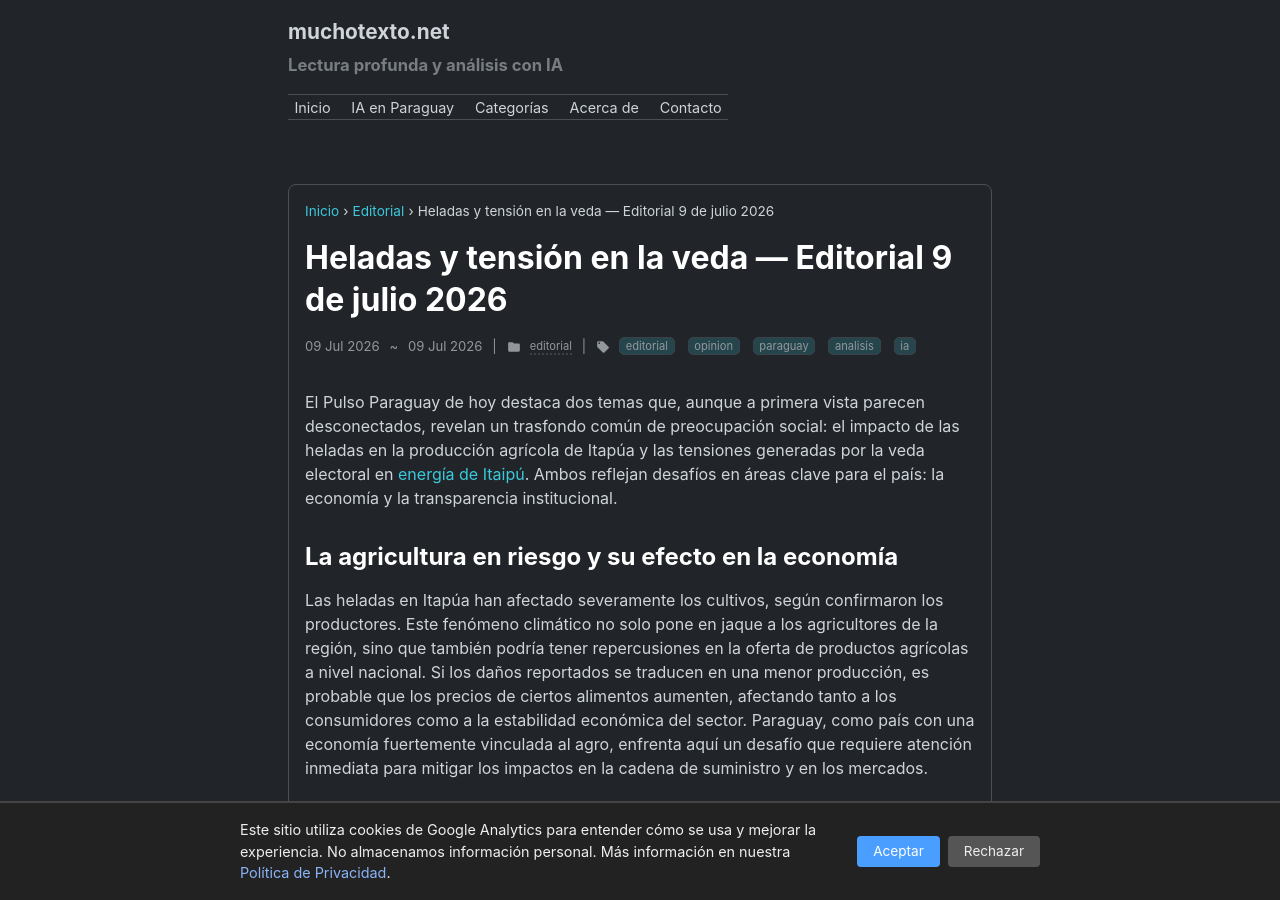
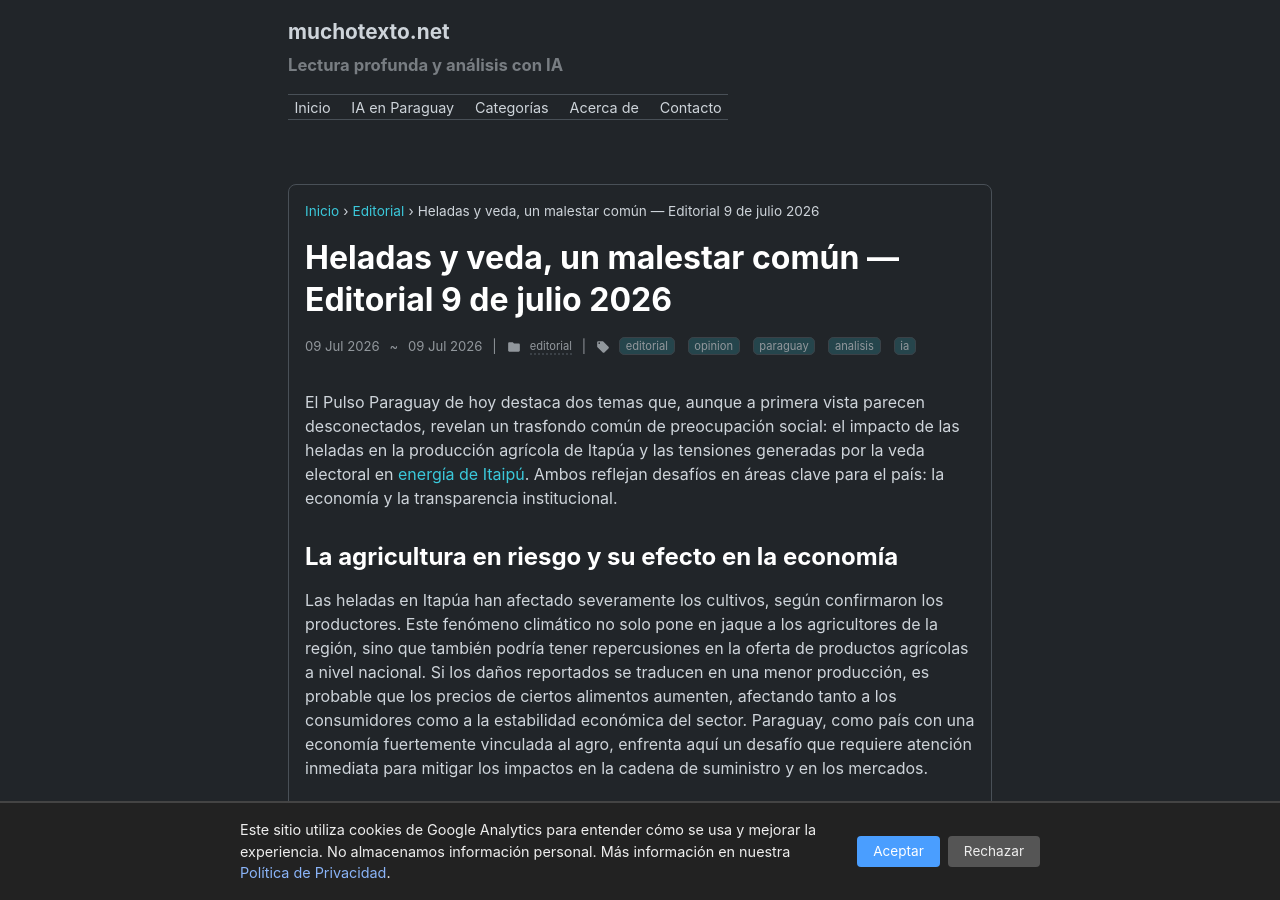
Before and after one commit to miravosqueinteresante/muchotexto.net, a Jekyll site: the page built from _posts/2026-07-09-impacto-de-las-heladas-y-tensiones-en-la-veda-electoral-editorial.md, in a window 1280 px wide and 900 px high. Built offline with Jekyll 4.4.1, drawn with Linux system fonts in a browser that asks for light colours; comment, search, counter and statistics services are not loaded; some of the changed text lies outside the part shown.

Commit message:
Fix editorial titles: sin repeticion de tension

```diff
--- a/_posts/2026-07-08-tensiones-politicas-y-sociales-en-paraguay-editorial-8-de-ju-editoria.md
+++ b/_posts/2026-07-08-tensiones-politicas-y-sociales-en-paraguay-editorial-8-de-ju-editoria.md
@@ -1,6 +1,6 @@
 ---
 layout: post
-title: "Tensión política en Paraguay — Editorial 8 de julio 2026"
+title: "Entre política y fútbol — Editorial 8 de julio 2026"
 description: "La controversia entre Celeste Amarilla y Kylian Mbappé ha dominado las conversaciones en Paraguay, generando un cruce entre política y deporte que ha..."
 date: 2026-07-08 18:00:00 -0400
 last_modified_at: 2026-07-08
--- a/_posts/2026-07-09-impacto-de-las-heladas-y-tensiones-en-la-veda-electoral-editorial.md
+++ b/_posts/2026-07-09-impacto-de-las-heladas-y-tensiones-en-la-veda-electoral-editorial.md
@@ -1,6 +1,6 @@
 ---
 layout: post
-title: "Heladas y tensión en la veda — Editorial 9 de julio 2026"
+title: "Heladas y veda, un malestar común — Editorial 9 de julio 2026"
 description: "El Pulso Paraguay de hoy destaca dos temás que, aunque a primera vista parecen desconectados, revelan un trasfondo común de preocupación social el..."
 date: 2026-07-09 18:00:00 -0400
 last_modified_at: 2026-07-09
```
Also changed, not shown: _posts/2026-07-04-expectativa-por-el-futbol-y-tensiones-sociales-editorial-4-d-editoria.md (+1 -1 lines).
